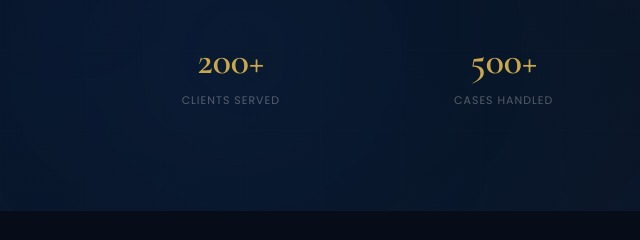
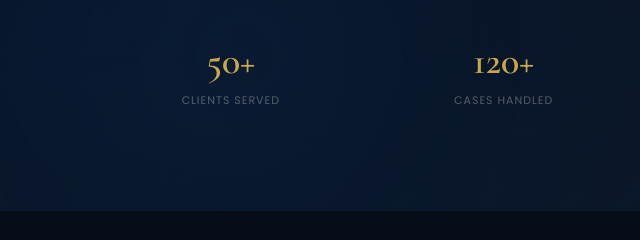
Before and after one commit to dev-jis/Ajay-Keshri-Associates, a plain HTML site: page index.html in a window 1280 px wide. Shown: the part 771-1011 px from the top of the page, 0-640 px from the left. Drawn offline with nearby package versions, Linux system fonts and the light colour scheme.

Commit message:
Update index.html

```diff
--- a/index.html
+++ b/index.html
@@ -788,11 +788,11 @@ section { padding: 110px 8%; position: relative; }
     <!-- Stats -->
     <div class="hero-stats reveal-up" style="--delay:0.4s">
       <div class="stat-glass">
-        <span class="stat-num" data-target="200" data-suffix="+">0</span>
+        <span class="stat-num" data-target="50" data-suffix="+">0</span>
         <span class="stat-label">Clients Served</span>
       </div>
       <div class="stat-glass">
-        <span class="stat-num" data-target="500" data-suffix="+">0</span>
+        <span class="stat-num" data-target="120" data-suffix="+">0</span>
         <span class="stat-label">Cases Handled</span>
       </div>
       <div class="stat-glass">
```
